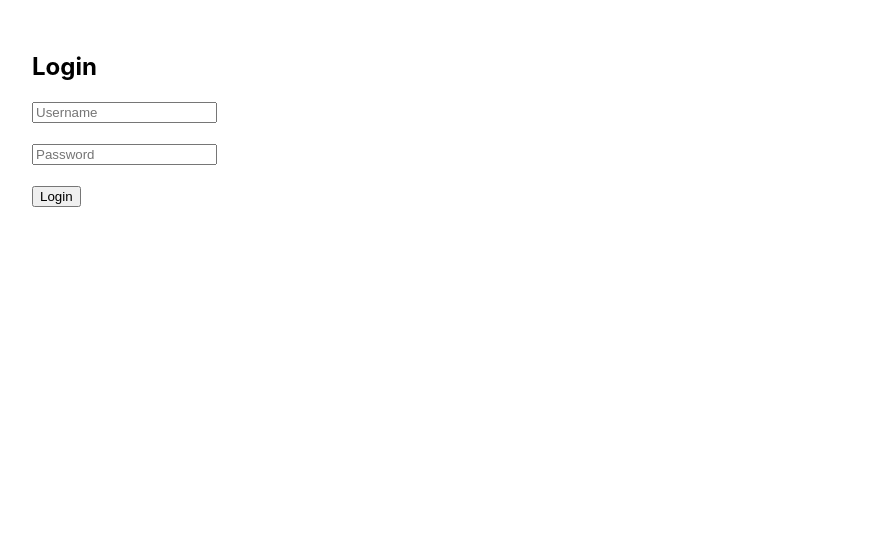
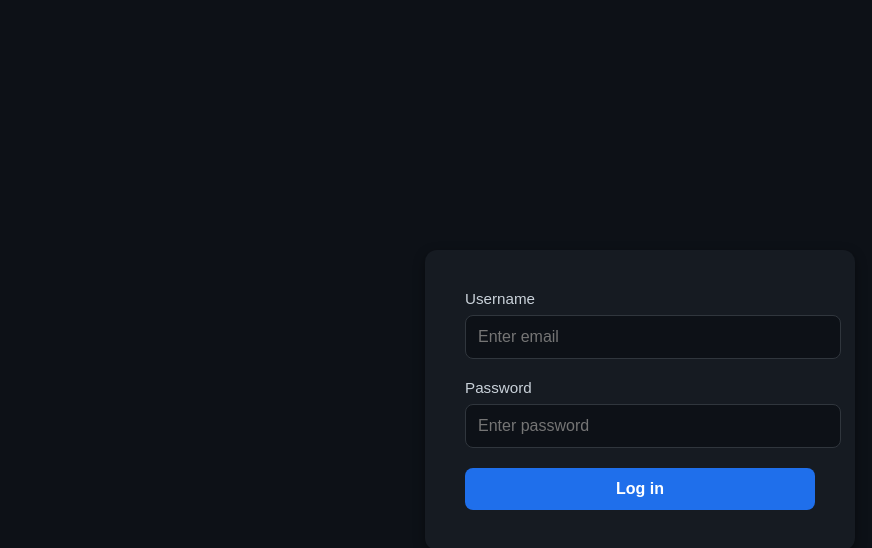
Before and after one commit to MohammedImaad/LearnForge, a React (Create React App) app in the folder frontend/: page / in a window 1280 px wide. Shown: the top 548 px of the page, without its empty margins (0-872 px from the left). Built offline with nearby package versions, Linux system fonts and the light colour scheme.

Commit message:
Login UI

```diff
--- a/frontend/src/pages/Login.js
+++ b/frontend/src/pages/Login.js
@@ -33,24 +33,93 @@ function Login() {
       alert(data.error || "Login failed");
     }
   };
+  const styles = {
+    container: {
+      display: "flex",
+      justifyContent: "center",
+      alignItems: "center",
+      height: "100vh",
+      backgroundColor: "#0d1117",
+      fontFamily: "Arial, sans-serif",
+    },
+    formBox: {
+      backgroundColor: "#161b22",
+      padding: "40px",
+      borderRadius: "12px",
+      boxShadow: "0px 4px 12px rgba(0,0,0,0.4)",
+      width: "350px",
+      textAlign: "center",
+    },
+    heading: {
+      fontSize: "2rem",
+      color: "#fff",
+      marginBottom: "30px",
+    },
+    label: {
+      display: "block",
+      textAlign: "left",
+      marginBottom: "8px",
+      fontSize: "0.95rem",
+      color: "#c9d1d9",
+    },
+    input: {
+      width: "100%",
+      padding: "12px",
+      marginBottom: "20px",
+      borderRadius: "8px",
+      border: "1px solid #30363d",
+      backgroundColor: "#0d1117",
+      color: "#e6edf3",
+      fontSize: "1rem",
+      outline: "none",
+    },
+    button: {
+      width: "100%",
+      padding: "12px",
+      backgroundColor: "#1f6feb",
+      border: "none",
+      borderRadius: "8px",
+      color: "white",
+      fontSize: "1rem",
+      fontWeight: "bold",
+      cursor: "pointer",
+      transition: "background-color 0.3s",
+    },
+    buttonHover: {
+      backgroundColor: "#388bfd",
+    },
+    forgot: {
+      marginTop: "15px",
+      fontSize: "0.9rem",
+      color: "#8b949e",
+      cursor: "pointer",
+    },
+  };
 
   return (
-    <div style={{ padding: "2rem" }}>
-      <h2>Login</h2>
-      <form onSubmit={handleSubmit}>
-        <input
-          placeholder="Username"
-          value={username}
-          onChange={(e) => setUsername(e.target.value)}
-        /><br /><br />
-        <input
-          type="password"
-          placeholder="Password"
-          value={password}
-          onChange={(e) => setPassword(e.target.value)}
-        /><br /><br />
-        <button type="submit">Login</button>
-      </form>
+
+    <div style={styles.container}>
+      <div style={styles.formBox}>
+        <form onSubmit={handleSubmit}>
+          <label style={styles.label}>Username</label>
+          <input type="name" style={styles.input} placeholder="Enter email" value={username}
+          onChange={(e) => setUsername(e.target.value)}/>
+
+          <label style={styles.label}>Password</label>
+          <input type="password" style={styles.input} placeholder="Enter password" value={password}
+          onChange={(e) => setPassword(e.target.value)}/>
+
+          <button
+            type="submit"
+            style={styles.button}
+            onMouseEnter={(e) => (e.target.style.backgroundColor = "#388bfd")}
+            onMouseLeave={(e) => (e.target.style.backgroundColor = "#1f6feb")}
+          >
+            Log in
+          </button>
+        </form>
+      </div>
+
     </div>
   );
 }
```
